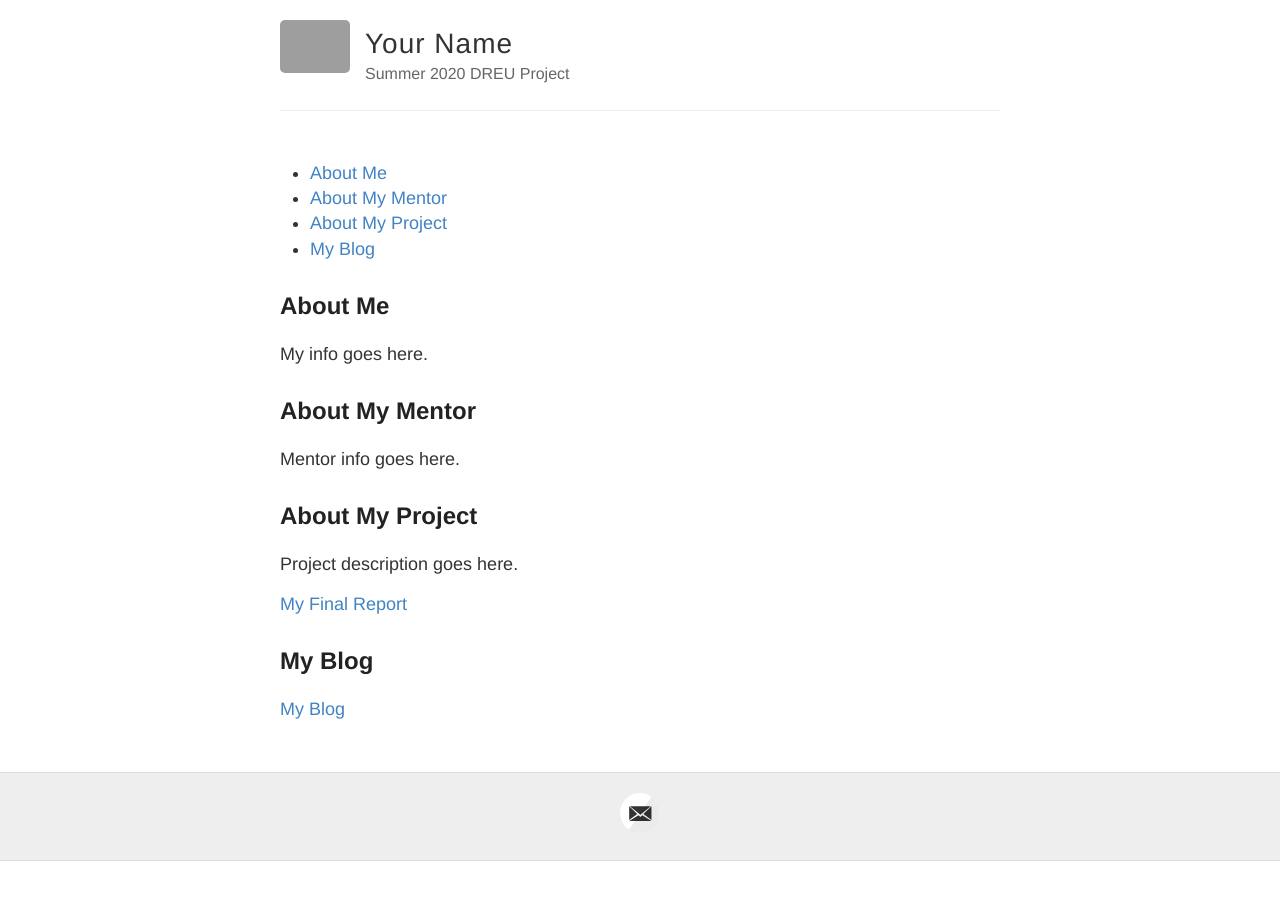
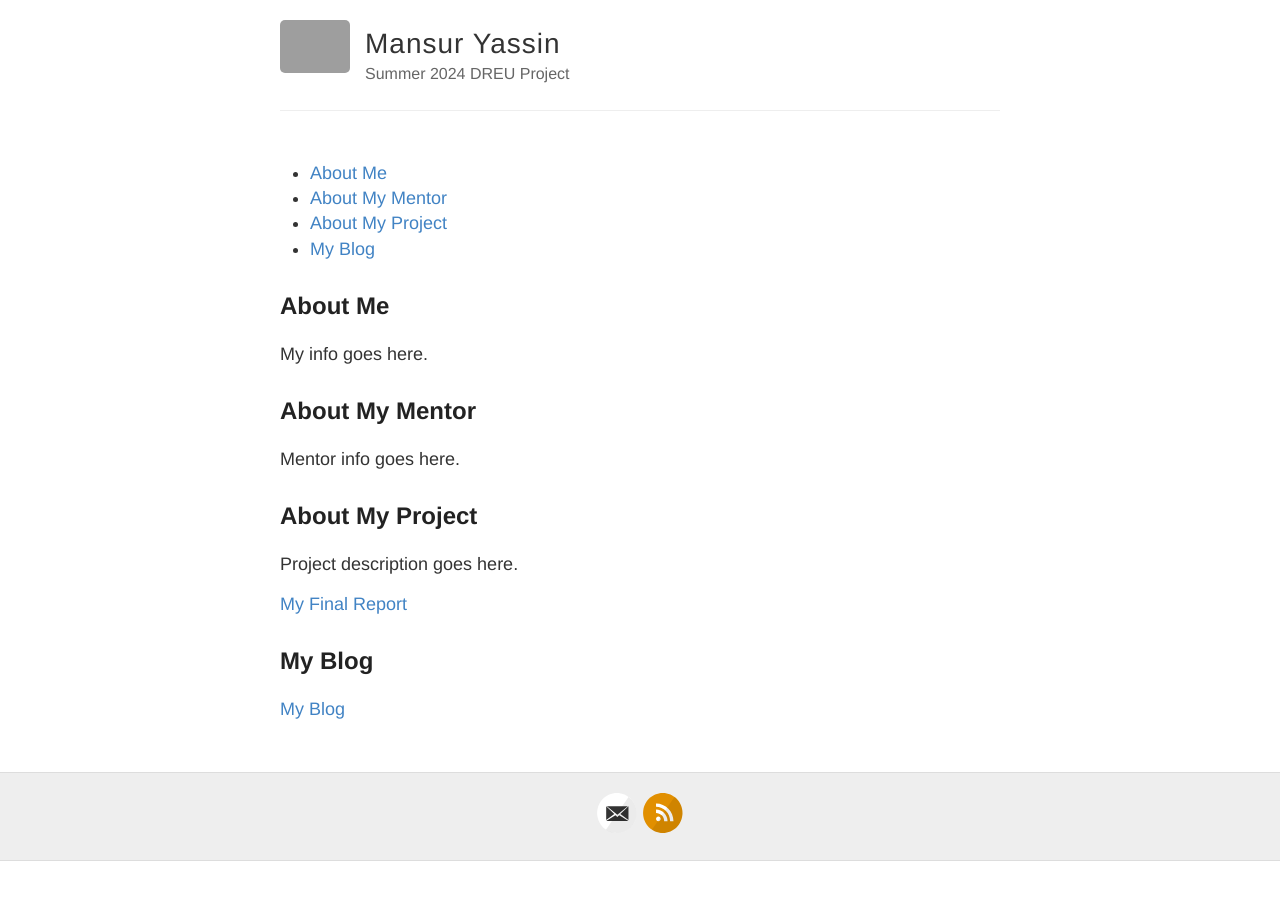
Before and after one commit to Mansur2001/Mansur2001, a Jekyll site: the page built from index.md, in a window 1280 px wide. Built offline with Jekyll 4.4.1, drawn with Linux system fonts in a browser that asks for light colours; grey boxes are pictures that could not be loaded.

Commit message:
Update _config.yml

```diff
--- a/_config.yml
+++ b/_config.yml
@@ -3,13 +3,13 @@
 #
 
 # Name of your site (displayed in the header)
-name: Your Name
+name: Mansur Yassin
 
 # Short bio or description (displayed in the header)
-description: Summer 2020 DREU Project
+description: Summer 2024 DREU Project
 
 # URL of your avatar or profile pic (you could use your GitHub profile pic)
-avatar: https://raw.githubusercontent.com/barryclark/jekyll-now/master/images/jekyll-logo.png
+avatar: https://uw-s3-cdn.s3.us-west-2.amazonaws.com/wp-content/uploads/sites/230/2023/11/02134810/W-Logo_Purple_RGB.png
 
 #
 # Flags below are optional
@@ -18,14 +18,14 @@ avatar: https://raw.githubusercontent.com/barryclark/jekyll-now/master/images/je
 # Includes an icon in the footer for each username you enter
 footer-links:
   dribbble:
-  email: yourmail@mail.com
+  email: mansur.yassin00@proton.me
   facebook:
   flickr:
-  rss: # just type anything here for a working RSS icon
+  rss: RSS Icon
 
 # Your website URL (e.g. http://ajstent.github.io)
 # Used for Sitemap.xml and your RSS feed
-url:
+url: http://Mansur2001.github.io
 
 # If you're hosting your site at a Project repository on GitHub pages
 # (http://yourusername.github.io/repository-name)
```
